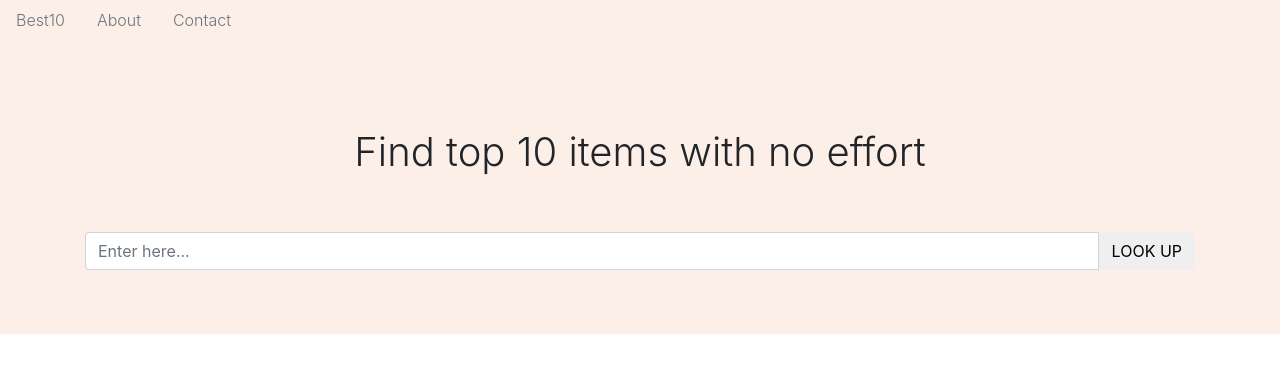
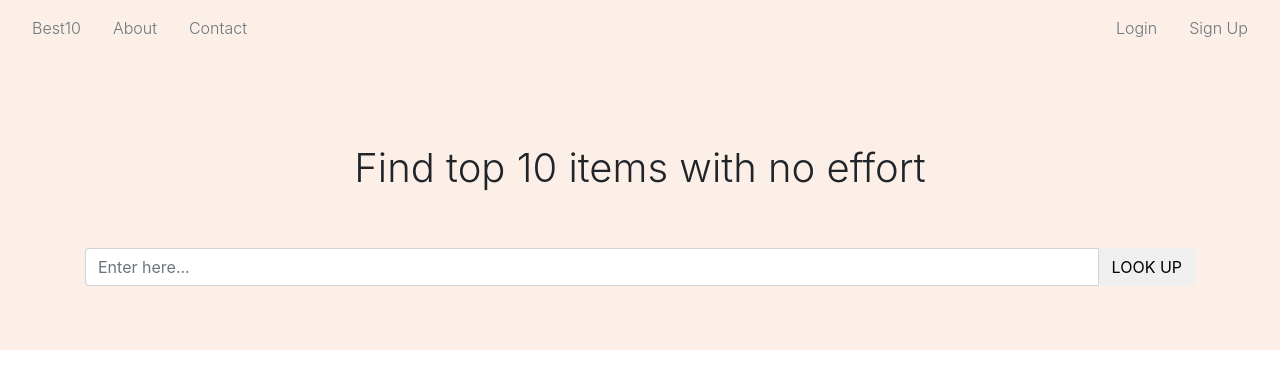
Before and after one commit to zelinzheng/codereview, a Django app: page / in a window 1280 px wide. Shown: the top 387 px of the page. Run offline with Django 3.2, Linux system fonts and the light colour scheme; some libraries are stand-ins or nearby versions.

Commit message:
add sign-up

```diff
--- a/dev_best10/settings/local.py
+++ b/dev_best10/settings/local.py
@@ -42,6 +42,7 @@ INSTALLED_APPS = [
     'items',
     'landing_page',
     'profiles',
+    'bootstrap3',
 ]
 
 MIDDLEWARE = [
@@ -123,3 +124,6 @@ USE_TZ = True
 # https://docs.djangoproject.com/en/1.11/howto/static-files/
 
 STATIC_URL = '/static/'
+
+
+LOGIN_REDIRECT_URL = '/'
--- a/dev_best10/settings/production.py
+++ b/dev_best10/settings/production.py
@@ -42,6 +42,7 @@ INSTALLED_APPS = [
     'items',
     'landing_page',
     'profiles',
+    'bootstrap3',
 ]
 
 MIDDLEWARE = [
@@ -123,3 +124,6 @@ USE_TZ = True
 # https://docs.djangoproject.com/en/1.11/howto/static-files/
 
 STATIC_URL = '/static/'
+
+
+LOGIN_REDIRECT_URL = '/'
--- a/dev_best10/urls.py
+++ b/dev_best10/urls.py
@@ -21,6 +21,6 @@ from landing_page.views import about, contact
 urlpatterns = [
     url(r'^admin/', admin.site.urls),
     url(r'^$', views.item_list, name='item-list'),
-    url(r'^', include('landing_page.urls',namespace='landing_page'))
-
+    url(r'^', include('landing_page.urls',namespace='landing_page')),
+    url(r'^', include('profiles.urls', namespace='profiles'))
 ]
--- a/profiles/forms.py
+++ b/profiles/forms.py
@@ -3,7 +3,8 @@ from django.forms import ModelForm
 from django import forms
 
 class UserForm(ModelForm):
-    # password = forms.CharField()
+    password = forms.CharField(widget=forms.PasswordInput)
+    username = forms.CharField(help_text=False)
 
     class Meta:
         model = User
--- a/profiles/urls.py
+++ b/profiles/urls.py
@@ -1,11 +1,17 @@
 from django.conf.urls import url
-from django.contrib import admin
-from items import views
-from .views import about, contact
+from .views import sign_up
+from django.contrib.auth import views as auth_views
 
 
 urlpatterns = [
-    url('^about/$', about, name='about'),
-    url('^contact/$', contact, name='contact')
+    url(r'^sign-up/$', sign_up, name='sign-up'),
+    url(r'sign-in/$', auth_views.login,
+        {'template_name':'profiles/sign_in.html'},
+        name='sign-in'
+        ),
+    url(r'^log-out/$', auth_views.logout,
+        {'next_page': '/'},
+        name='log-out'),
+
 
 ]
--- a/requirements.txt
+++ b/requirements.txt
@@ -2,6 +2,7 @@ beautifulsoup4==4.6.0
 certifi==2018.4.16
 chardet==3.0.4
 Django==1.11
+django-bootstrap3==10.0.1
 gunicorn==19.8.1
 idna==2.6
 newrelic==3.2.1.93
--- a/templates/navbar.html
+++ b/templates/navbar.html
@@ -1,10 +1,12 @@
   <style>
- .nav {
+ .navbar {
     background-color: #FCEFE7;
     }
 
 
 </style>
+
+  <nav class="navbar">
   <ul class="nav">
 
   <li class="nav-item">
@@ -18,5 +20,27 @@
       <li class="nav-item">
     <a class="nav-link" href="{% url 'landing_page:contact'%}"><span class="h6 font-weight-light text-secondary">Contact</span></a>
   </li>
+  </ul>
 
-  </ul>
+    <ul class="nav">
+      {% if user.is_authenticated %}
+       <li class="nav-item dropdown">
+        <a class="nav-link dropdown-toggle text-dark" href="http://example.com" id="navbarDropdownMenuLink" data-toggle="dropdown" aria-haspopup="true" aria-expanded="false">
+           {{ user.username }}
+        </a>
+        <div class="dropdown-menu" aria-labelledby="navbarDropdownMenuLink">
+          <a class="dropdown-item" href="{% url 'profiles:log-out' %}?next={{request.path}}">Logout</a>
+        </div>
+      </li>
+      {% else %}
+         <li class="nav-item">
+      <a class="nav-link" href="{% url 'profiles:sign-in'%}"><span class="h6 font-weight-light text-secondary">Login</span></a>
+        </li>
+        <li class="nav-item">
+      <a class="nav-link" href="{% url 'profiles:sign-up'%}"><span class="h6 font-weight-light text-secondary">Sign Up</span></a>
+        </li>
+      {% endif %}
+    </ul>
+
+
+  </nav>
```
Also changed, not shown: dev_best10/settings/__init__.py (+4 -4 lines), templates/profiles/sign_in.html (added, +18 -0 lines), templates/profiles/sign_up.html (+17 -1 lines), db.sqlite3.
